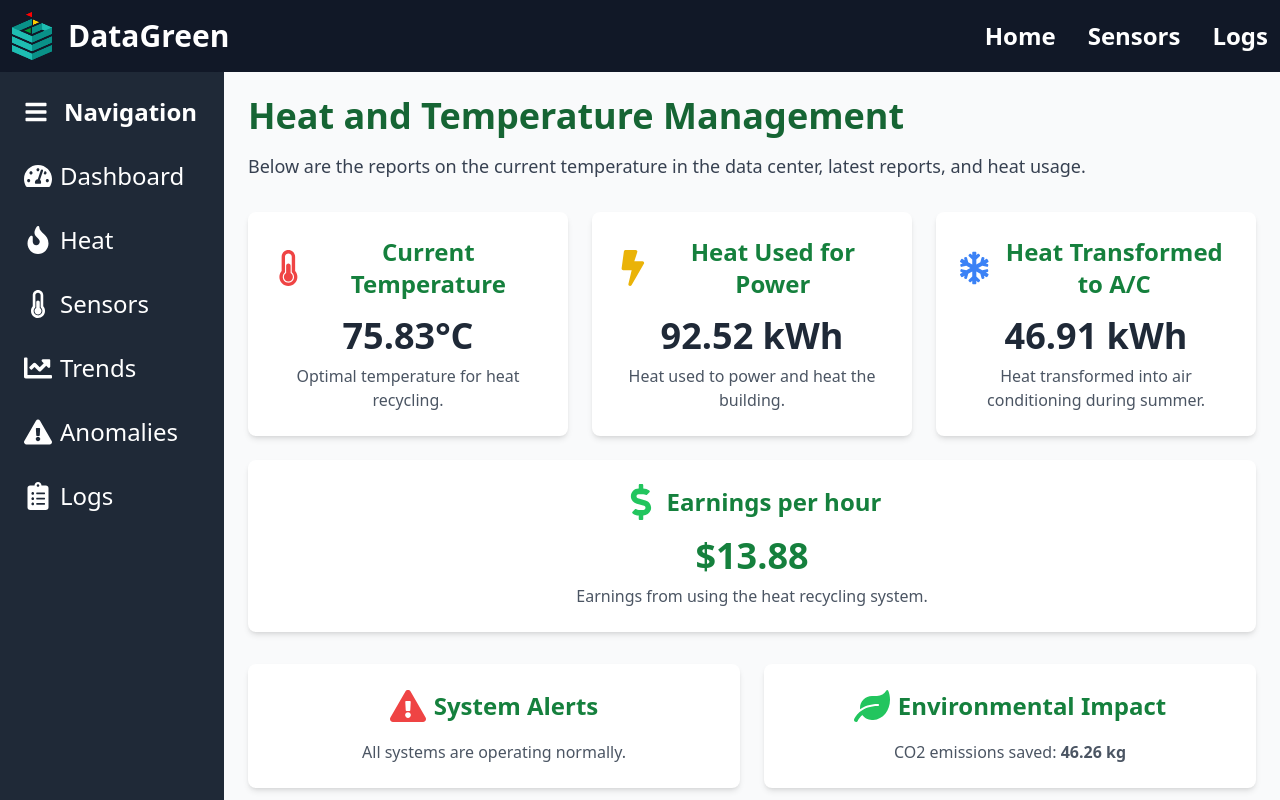
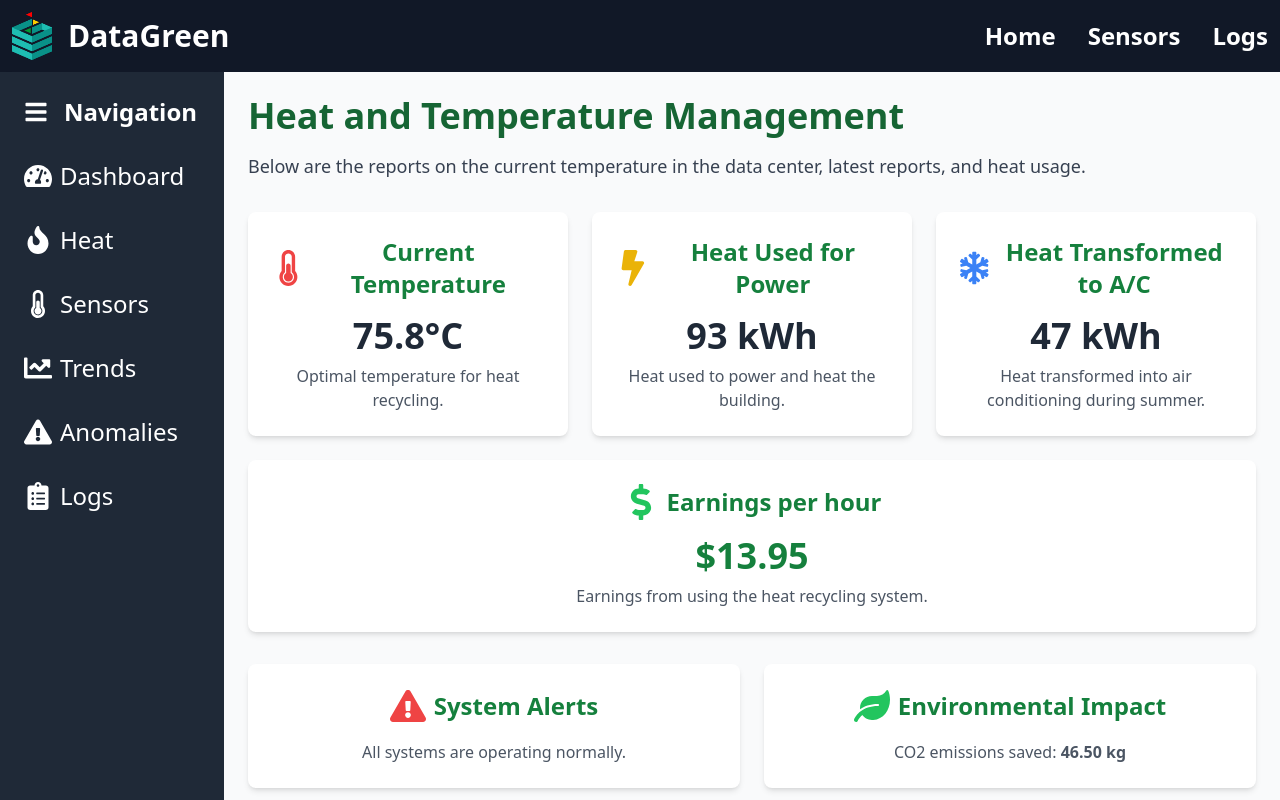
Before and after one commit to DataGreenbyNetsooon/dg-interface-mockup, a React (Vite) app: page /heat-temperature-management in a window 1280 px wide. Shown: the top 800 px of the page. Built offline with nearby package versions, Linux system fonts and the light colour scheme.

Commit message:
Documenting the new components directly to the source code

```diff
--- a/src/components/HeatTemperatureManagement.jsx
+++ b/src/components/HeatTemperatureManagement.jsx
@@ -8,31 +8,38 @@ const HeatTemperatureManagement = () => {
     const [loading, setLoading] = useState(true);
 
     useEffect(() => {
+        // Fetch data
         const fetchData = () => {
             setLoading(true);
-      setData([...mockHeatData]); // Spread to create a new array reference
+            setData([...mockHeatData]);
             setLoading(false);
         };
 
-    fetchData();
+        fetchData(); // Init
 
-    const interval = setInterval(fetchData, 3000); // Fetch data every 10 seconds
+        // Set interval to fetch data every 3 seconds
+        const interval = setInterval(fetchData, 3000);
 
-    return () => clearInterval(interval); // Cleanup interval on component unmount
+        // Cleanup interval on component unmount
+        return () => clearInterval(interval);
     }, []);
 
+    // Get the latest data entry
     const latestData = data[data.length - 1] || {};
 
+    // Calculate earnings from heat used for power
     const calculateEarnings = (heatUsedForPower) => {
-    const ratePerKWh = 0.15; // https://euenergy.live/electricity-prices/france/nice
+        const ratePerKWh = 0.15; // Rate per kWh from https://euenergy.live/electricity-prices/france/nice
         return (heatUsedForPower * ratePerKWh).toFixed(2);
     };
 
+    // Calculate CO2 emissions saved
     const calculateCO2EmissionsSaved = (heatUsedForPower) => {
-    const co2PerKWh = 0.5; // kg of CO2 saved per kWh
+        const co2PerKWh = 0.5; // kg of CO2 saved per kWh -- Average in Nice is at 0.6
         return (heatUsedForPower * co2PerKWh).toFixed(2);
     };
 
+    // Prepare data for the historical chart
     const historicalData = {
         labels: data.map(entry => entry.date),
         datasets: [
@@ -72,6 +79,7 @@ const HeatTemperatureManagement = () => {
             ) : (
                 <>
                     <div className="mt-8 grid grid-cols-1 md:grid-cols-2 lg:grid-cols-3 gap-6">
+                        {/* Current Temperature Card */}
                         <div className="bg-white shadow-md rounded-lg p-6 text-center">
                             <div className="flex justify-center items-center mb-4">
                                 <FaThermometerHalf className="text-4xl text-red-500" />
@@ -84,6 +92,7 @@ const HeatTemperatureManagement = () => {
                                     : "Optimal temperature for heat recycling."}
                             </p>
                         </div>
+                        {/* Heat Used for Power Card */}
                         <div className="bg-white shadow-md rounded-lg p-6 text-center">
                             <div className="flex justify-center items-center mb-4">
                                 <FaBolt className="text-4xl text-yellow-500" />
@@ -94,6 +103,7 @@ const HeatTemperatureManagement = () => {
                                 Heat used to power and heat the building.
                             </p>
                         </div>
+                        {/* Heat Transformed to A/C Card */}
                         <div className="bg-white shadow-md rounded-lg p-6 text-center">
                             <div className="flex justify-center items-center mb-4">
                                 <FaSnowflake className="text-4xl text-blue-500" />
@@ -104,6 +114,7 @@ const HeatTemperatureManagement = () => {
                                 Heat transformed into air conditioning during summer.
                             </p>
                         </div>
+                        {/* Earnings per hour Card */}
                         <div className="bg-white shadow-md rounded-lg p-6 text-center col-span-1 md:col-span-3 lg:grid-cols-3">
                             <div className="flex justify-center items-center mb-4">
                                 <FaDollarSign className="text-4xl text-green-500" />
@@ -118,6 +129,7 @@ const HeatTemperatureManagement = () => {
                         </div>
                     </div>
                     <div className="mt-8 grid grid-cols-1 md:grid-cols-2 gap-6">
+                        {/* System Alerts Card */}
                         <div className="bg-white shadow-md rounded-lg p-6 text-center">
                             <div className="flex justify-center items-center mb-4">
                                 <FaExclamationTriangle className="text-4xl text-red-500" />
@@ -129,6 +141,7 @@ const HeatTemperatureManagement = () => {
                                     : "All systems are operating normally."}
                             </p>
                         </div>
+                        {/* Environmental Impact Card */}
                         <div className="bg-white shadow-md rounded-lg p-6 text-center">
                             <div className="flex justify-center items-center mb-4">
                                 <FaLeaf className="text-4xl text-green-500" />
@@ -136,11 +149,11 @@ const HeatTemperatureManagement = () => {
                             </div>
                             <p className="text-gray-600 mt-2">
                                 CO2 emissions saved: <strong>{calculateCO2EmissionsSaved(latestData.heatUsedForPower)} kg</strong>
-                {/* In this version, the CO2 emissions saved are calculated based on the heat used for power. The calculation assumes that using 1 kWh of energy saves 0.5 kg of CO2 emissions. */}
                             </p>
                         </div>
                     </div>
 
+                    {/* Historical Data Chart */}
                     <div className="mt-8 bg-white shadow-md rounded-lg p-6">
                         <h4 className="text-2xl font-bold text-green-700 mb-4">Historical Data</h4>
                         <Line data={historicalData} />
--- a/src/data/mockHeatData.js
+++ b/src/data/mockHeatData.js
@@ -1,3 +1,14 @@
+/**
+ * Generates mock heat data for the past year.
+ *
+ * @returns {Array<Object>} An array of objects representing daily heat data.
+ * Each object contains the following properties:
+ * - date {string}: The date in YYYY-MM-DD format.
+ * - temperature {string}: The temperature in °C, with one decimal place.
+ * - heatUsedForPower {string}: The amount of heat used for power, rounded to the nearest integer.
+ * - heatTransformedToAC {string}: The amount of heat transformed to AC, rounded to the nearest integer.
+ */
+
 const generateHeatData = () => {
     const now = new Date();
     const heatData = [];
@@ -12,9 +23,9 @@ const generateHeatData = () => {
 
       heatData.push({
         date: timestamp.toISOString().split('T')[0],
-        temperature: temperature.toFixed(2),
-        heatUsedForPower: heatUsedForPower.toFixed(2),
-        heatTransformedToAC: heatTransformedToAC.toFixed(2),
+        temperature: temperature.toFixed(1),
+        heatUsedForPower: heatUsedForPower.toFixed(0),
+        heatTransformedToAC: heatTransformedToAC.toFixed(0),
       });
     }
 
@@ -32,9 +43,9 @@ const generateHeatData = () => {
 
     heatData.push({
       date: timestamp,
-      temperature: temperature.toFixed(2),
-      heatUsedForPower: heatUsedForPower.toFixed(2),
-      heatTransformedToAC: heatTransformedToAC.toFixed(2),
+      temperature: temperature.toFixed(1),
+      heatUsedForPower: heatUsedForPower.toFixed(0),
+      heatTransformedToAC: heatTransformedToAC.toFixed(0),
     });
 
     if (heatData.length > 1000) {
```
Lines whose indentation alone changed are shown as unchanged.
